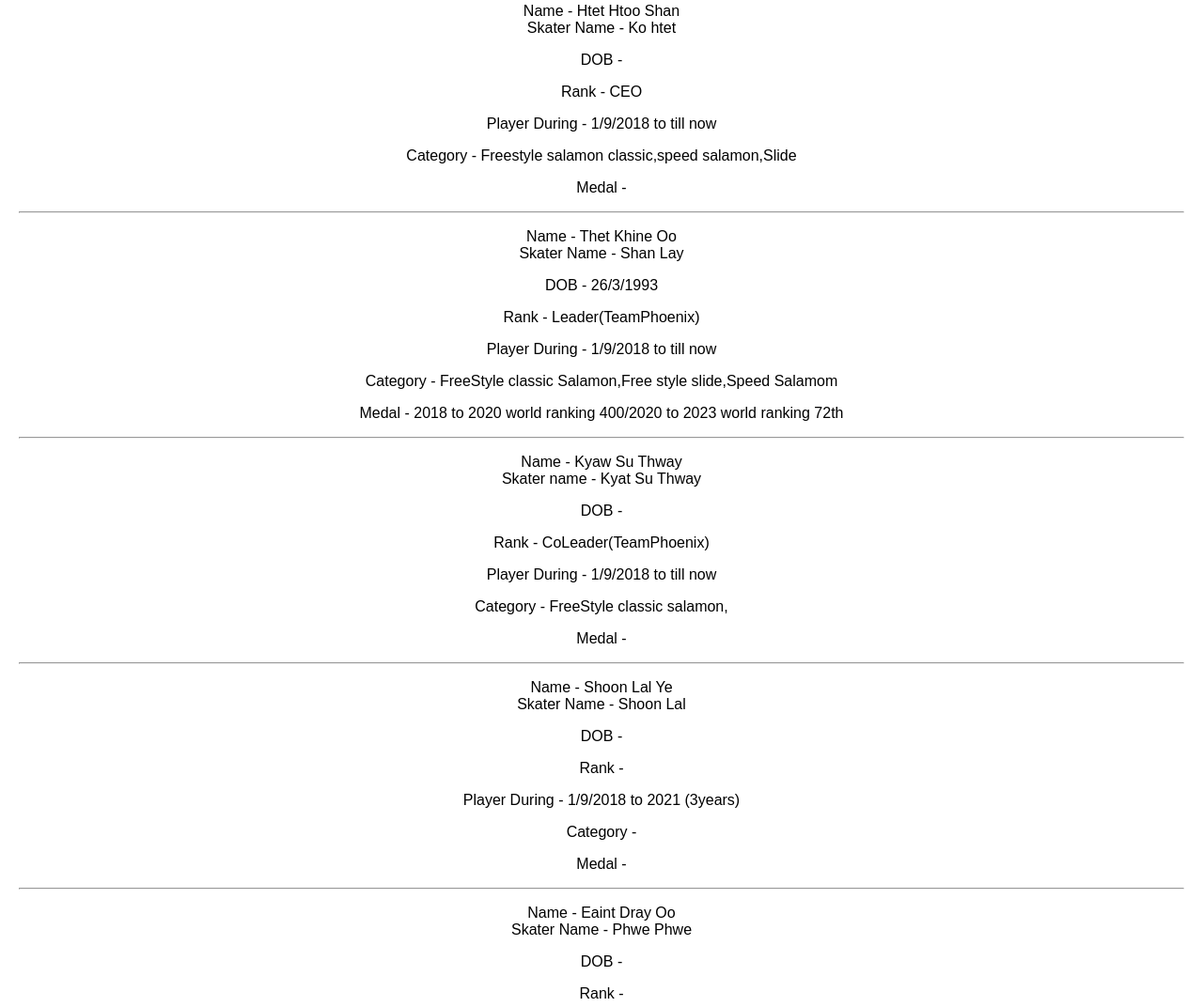
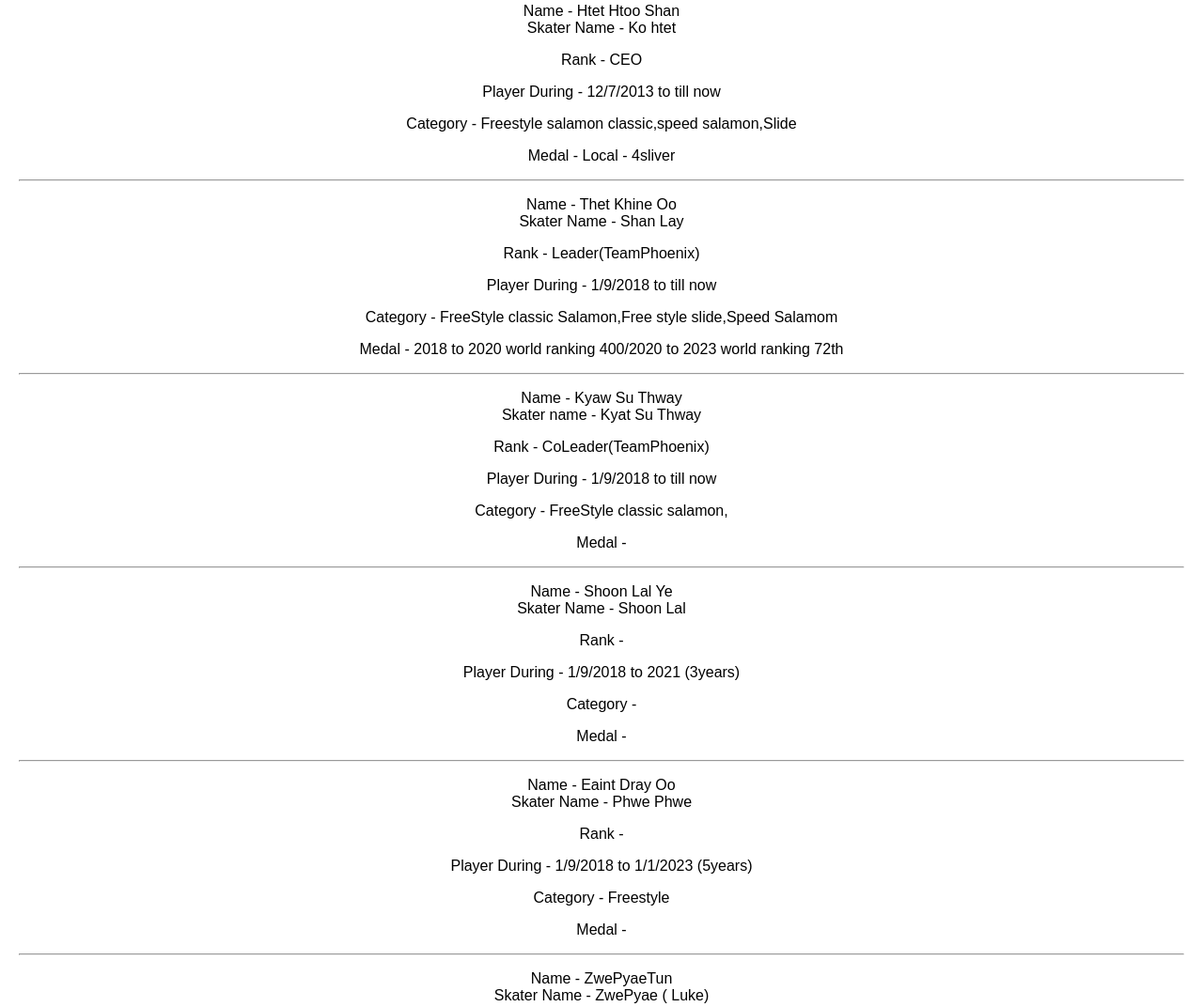
Before and after one commit to TeamPhoenixWeb/Player-Properties, a plain HTML site: page index.html in a window 1280 px wide. Shown: the part 353-1425 px from the top of the page at 94% size. Drawn offline with Linux system fonts and the light colour scheme.

Commit message:
Update index.html

```diff
--- a/index.html
+++ b/index.html
@@ -21,14 +21,12 @@
         </div>
         <div class="main">
             <p>Name - Htet Htoo Shan <br> Skater Name - Ko htet</p>
-            <p>DOB - </p>
             <p>Rank - CEO</p>
-            <p>Player During - 1/9/2018 to till now </p>
+            <p>Player During - 12/7/2013 to till now </p>
             <p>Category - Freestyle salamon classic,speed salamon,Slide</p>
-            <p>Medal - </p>
+            <p>Medal - Local - 4sliver</p>
             <hr>
             <p>Name - Thet Khine Oo <br> Skater Name - Shan Lay</p>
-            <p>DOB - 26/3/1993</p>
             <p>Rank - Leader(TeamPhoenix)</p>
             <p>Player During - 1/9/2018 to till now  </p>
             <p>Category - FreeStyle classic Salamon,Free style slide,Speed Salamom</p>
@@ -36,7 +34,6 @@
             <hr>
 
             <p>Name - Kyaw Su Thway <br>Skater name - Kyat Su Thway</p>
-            <p>DOB - </p>
             <p>Rank - CoLeader(TeamPhoenix) </p>
             <p>Player During - 1/9/2018 to till now  </p>
             <p>Category - FreeStyle classic salamon,</p>
@@ -44,7 +41,6 @@
             <hr>
 
             <p>Name -  Shoon Lal Ye <br>Skater Name - Shoon Lal</p>
-            <p>DOB - </p>
             <p>Rank - </p>
             <p>Player During - 1/9/2018 to 2021 (3years) </p>
             <p>Category - </p>
@@ -52,7 +48,6 @@
             <hr>
 
             <p>Name - Eaint Dray Oo<br>Skater Name - Phwe Phwe</p>
-            <p>DOB - </p>
             <p>Rank - </p>
             <p>Player During - 1/9/2018 to 1/1/2023 (5years)</p>
             <p>Category -  Freestyle</p>
@@ -60,7 +55,6 @@
             <hr>
 
             <p>Name - ZwePyaeTun <br>Skater Name - ZwePyae ( Luke)</p>
-            <p>DOB - 10/3/2009</p>
             <p>Rank - A+</p>
             <p>Player During - 1/9/2018 to till now </p>
             <p>Category - Slide</p>
@@ -68,7 +62,6 @@
             <hr>
 
             <p>Name -Shine Htet Naing <br> Skater Name - Ko Shine </p>
-            <p>DOB - </p>
             <p>Rank - C+</p>
             <p>Player During - 1/3/2022 to till now </p>
             <p>Category -  Slide</p>
@@ -76,7 +69,6 @@
             <hr>
 
             <p>Name - SaiFahHan <br> Skater Name - Sai Fah</p>
-            <p>DOB - </p>
             <p>Rank - B-</p>
             <p>Player During - 1/3/2022 to till now </p>
             <p>Category - Speed Salamon</p>
@@ -84,7 +76,6 @@
             <hr>
 
             <p>Name - MayMoeKo <br> Skater Name - Moe ko </p>
-            <p>DOB - </p>
             <p>Rank - C-</p>
             <p>Player During - 1/3/2022 to till now</p>
             <p>Category - Slide</p>
@@ -92,7 +83,6 @@
             <hr>
 
             <p>Name - ZinMayHlaing <br> Skater Name - ZinMayHlaing</p>
-            <p>DOB - </p>
             <p>Rank - B+</p>
             <p>Player During - 1/3/2022 to till now  </p>
             <p>Category - FreeStyle Salamon classic.</p>
@@ -100,7 +90,6 @@
             <hr>
 
             <p>Name - Kyal Sin Hein <br> Skater Name - Kyal Sin Hein</p>
-            <p>DOB - </p>
             <p>Rank - B-</p>
             <p>Player During - </p>
             <p>Category - Freestyle salamon classic. </p>
@@ -108,7 +97,6 @@
             <hr>
 
             <p>Name -Su latt <br> Skater Name - Su latt </p>
-            <p>DOB - </p>
             <p>Rank - C+</p>
             <p>Player During - </p>
             <p>Category - Slide</p>
@@ -116,7 +104,6 @@
             <hr>
 
             <p>Name - Pyae Pyae Phyo <br>Skayer Name - Hmwe Hmwe</p>
-            <p>DOB - 26/7/2012</p>
             <p>Rank - B-</p>
             <p>Player During - 1/3/2022 - still playing  </p>
             <p>Category - Slide </p>
@@ -124,7 +111,6 @@
             <hr>
 
             <p>Name - Aung Bhone Khant <br> Skayer Name - Aung Bhone Khant </p>
-            <p>DOB - </p>
             <p>Rank - C-</p>
             <p>Player During - 1/3/2022 to till now </p>
             <p>Category - Slide </p>
@@ -132,7 +118,6 @@
             <hr>
 
             <p>Name - Ye Yint Aung <br> Skater Name - Ye Yint</p>
-            <p>DOB - </p>
             <p>Rank - C- </p>
             <p>Player During - </p>
             <p>Category - Freestyle Salamon classic </p>
@@ -140,7 +125,6 @@
             <hr>
 
             <p>Name - Lin Htut Myat <br>SKater Name - Phoe Thar </p>
-            <p>DOB - </p>
             <p>Rank - C+ </p>
             <p>Player During - 1/9/2018 to till now </p>
             <p>Category - Slide</p>
@@ -148,7 +132,6 @@
             <hr>
 
             <p>Name - Htoo Lin Myat <br> Skater Name - Ko Khant </p>
-            <p>DOB - 23/11/2013</p>
             <p>Rank - B- </p>
             <p>Player During - 1/9/2019 to 14/3/2023 (3Years)</p>
             <p>Category - FreeStyle Salamon classic </p>
@@ -156,7 +139,6 @@
             <hr>
 
             <p>Name - Khine Thu Thu Han <br> Skater Name - Poe Poe </p>
-            <p>DOB - </p>
             <p>Rank - C-</p>
             <p>Player During - 1/9/2019 to 14/3/2023 (3years)</p>
             <p>Category - Slide </p>
```
